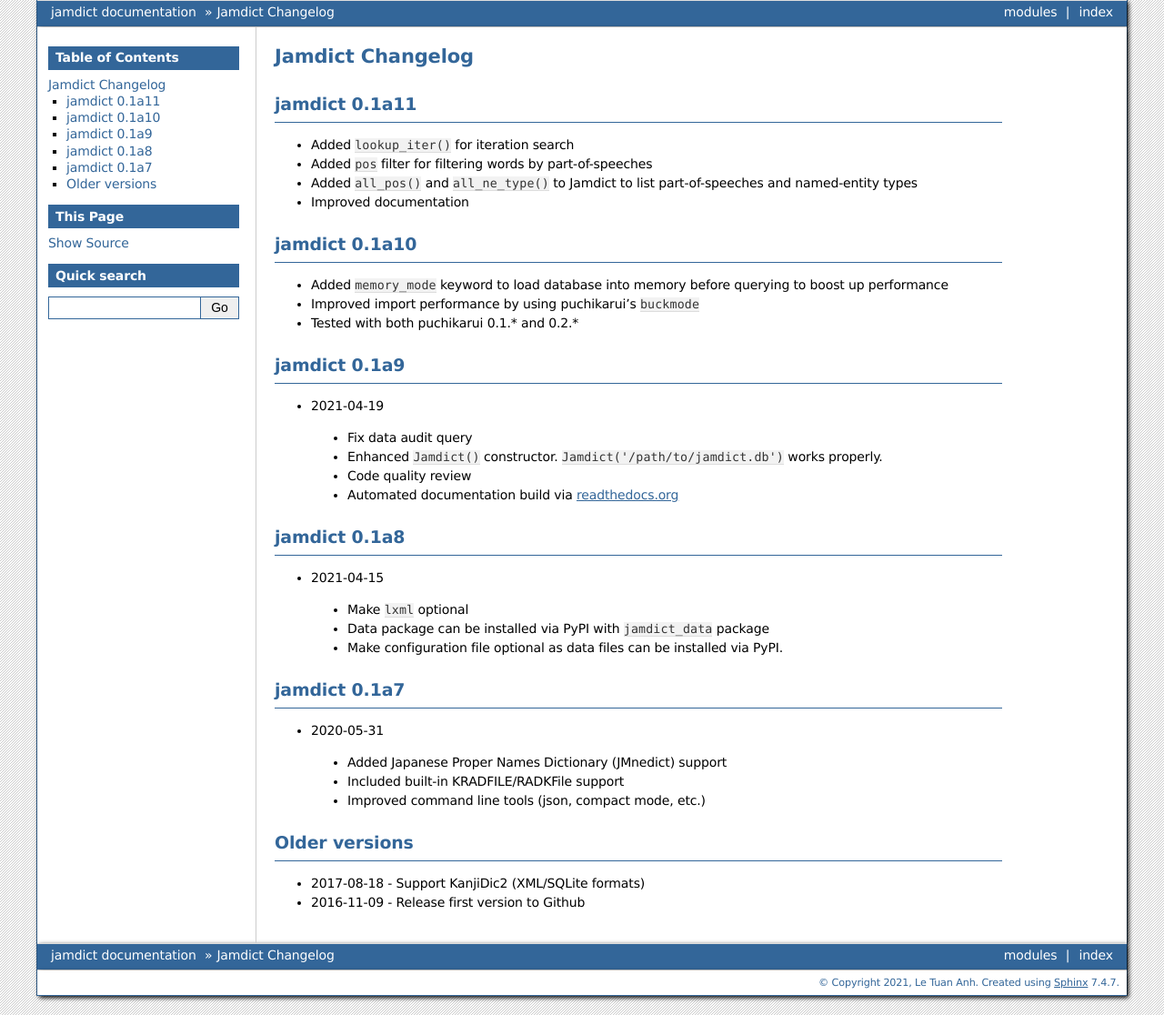
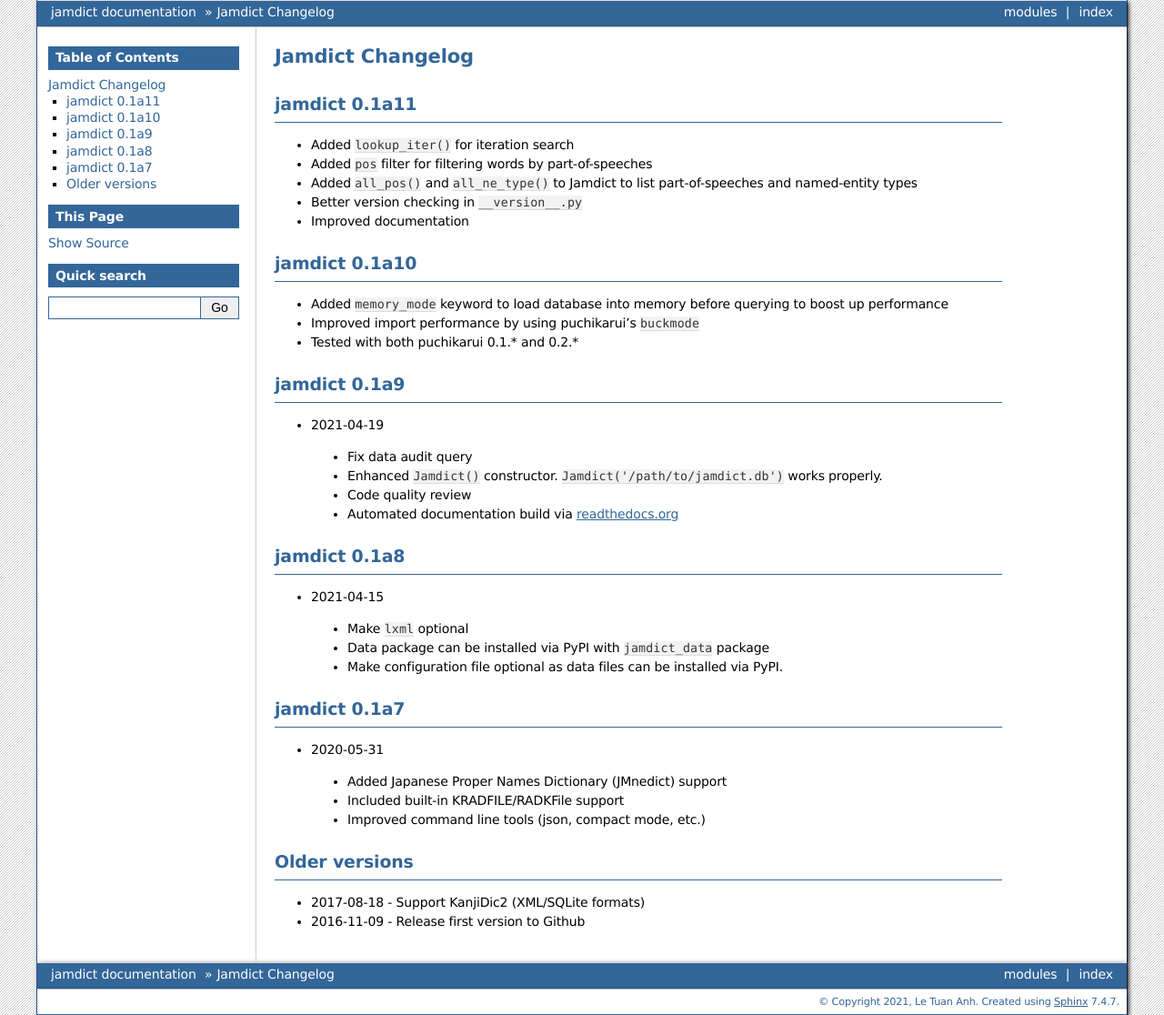
Before and after one commit to neocl/jamdict, a Sphinx documentation site: the page built from docs/updates.rst, in a window 1280 px wide. Shown: the whole page at 91% size. Built offline with Sphinx 7.4.7, drawn with Linux system fonts in a browser that asks for light colours.

Commit message:
update changelog

```diff
--- a/docs/updates.rst
+++ b/docs/updates.rst
@@ -9,6 +9,7 @@
 - Added ``lookup_iter()`` for iteration search
 - Added ``pos`` filter for filtering words by part-of-speeches
 - Added ``all_pos()`` and ``all_ne_type()`` to Jamdict to list part-of-speeches and named-entity types
+- Better version checking in ``__version__.py``
 - Improved documentation
 
 jamdict 0.1a10
```
